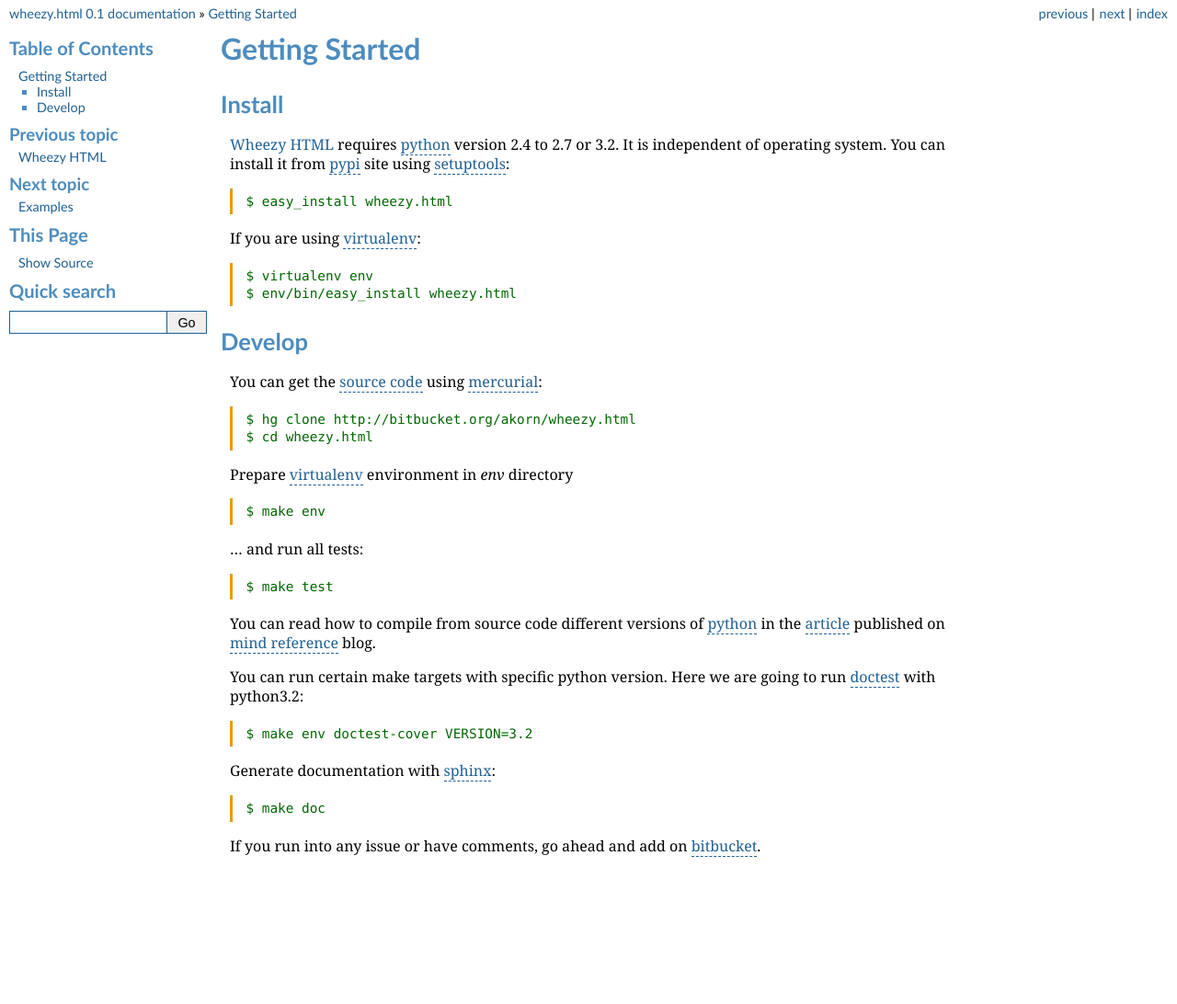
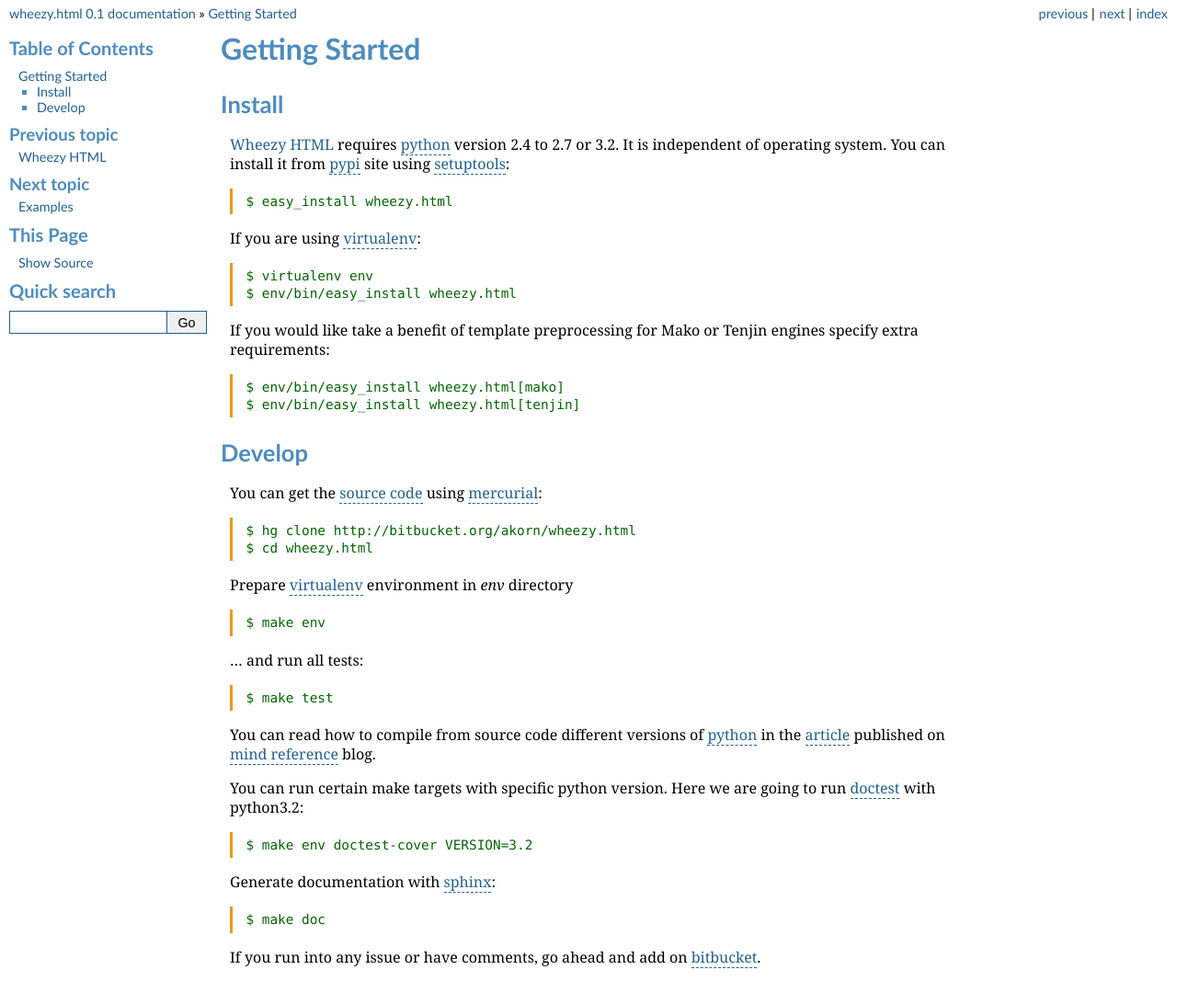
Before and after one commit to akornatskyy/wheezy.html, a Sphinx documentation site: the page built from doc/gettingstarted.rst, in a window 1280 px wide. Shown: the top 1092 px of the page at 92% size. Built offline with Sphinx 7.4.7, drawn with Linux system fonts in a browser that asks for light colours.

Commit message:
Updated documentation with Tenjin section.

```diff
--- a/doc/gettingstarted.rst
+++ b/doc/gettingstarted.rst
@@ -15,6 +15,12 @@
 
     $ virtualenv env
     $ env/bin/easy_install wheezy.html
+
+If you would like take a benefit of template preprocessing for Mako
+or Tenjin engines specify extra requirements::
+
+    $ env/bin/easy_install wheezy.html[mako]
+    $ env/bin/easy_install wheezy.html[tenjin]
 
 Develop
 -------
--- a/doc/index.rst
+++ b/doc/index.rst
@@ -11,6 +11,7 @@
 template systems:
 
 * `Mako Templates for Python <http://www.makotemplates.org>`_
+* `Tenjin Templates for Python <http://www.kuwata-lab.com/tenjin/>`_
 
 It is optimized for performance, well tested and documented.
 
```
Also changed, not shown: doc/modules.rst (+13 -1 lines), doc/userguide.rst (+54 -2 lines), doc/examples.rst (line endings or trailing spaces), 1 other file.
